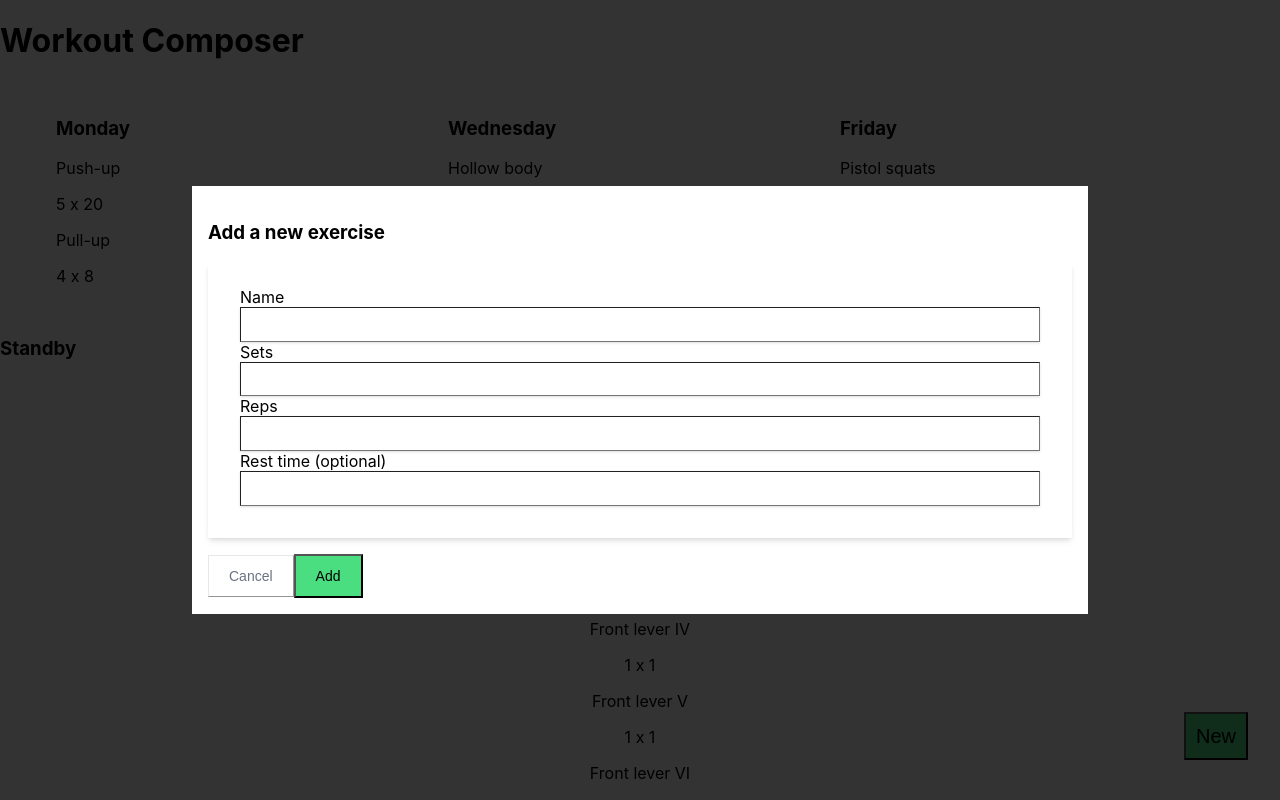
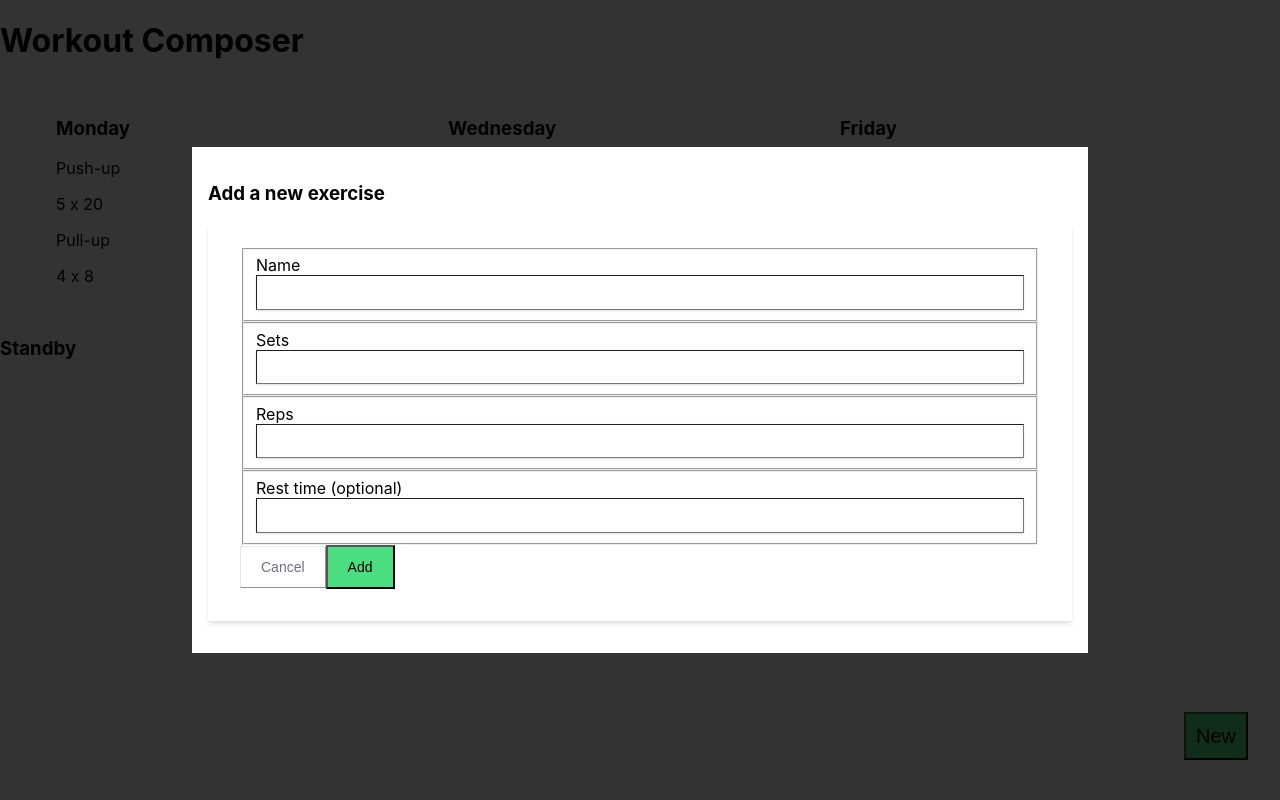
Before and after one commit to matfij/workout-composer, a Next.js app: page / in a window 1280 px wide. Both pictures are taken after a click on the button "New". Built offline with nearby package versions, Linux system fonts and the light colour scheme.

Commit message:
implement exercise adding

```diff
--- a/package.json
+++ b/package.json
@@ -13,6 +13,7 @@
     "react": "18.2.0",
     "react-beautiful-dnd": "^13.1.0",
     "react-dom": "18.2.0",
+    "react-hook-form": "^7.33.1",
     "uuid": "^8.3.2"
   },
   "devDependencies": {
--- a/src/components/exercise-add.tsx
+++ b/src/components/exercise-add.tsx
@@ -1,58 +1,98 @@
 import style from './exercise-add.module.css';
 import { FunctionComponent } from 'react';
+import { SubmitHandler, useForm } from 'react-hook-form';
+import { Exercise } from './exercise-item';
+import { useBoardData, useSetBoardDataContext } from '../context/BoardContext';
+import { v4 as uuidv4 } from 'uuid';
 
 type Props = {
   onCancel: () => void;
 };
 
 const ExerciseAdd: FunctionComponent<Props> = (props: Props) => {
+  const boardData = useBoardData();
+  const updateBoardData = useSetBoardDataContext();
+  const {
+    register,
+    handleSubmit,
+    formState: { errors },
+  } = useForm<Partial<Exercise>>();
+
+  const addExercise: SubmitHandler<Partial<Exercise>> = (data: Partial<Exercise>) => {
+    if (!data.name || !data.sets || !data.reps) return;
+    const newExercise: Exercise = {
+      id: uuidv4(),
+      name: data.name,
+      sets: data.sets,
+      reps: data.reps,
+      rest: data.rest,
+    };
+    const newBoardData = boardData;
+    newBoardData.standby.push(newExercise);
+    updateBoardData(newBoardData);
+  };
+
   return (
     <section onClick={props.onCancel} className={style.modalBackdrop}>
       <div onClick={(e) => e.stopPropagation()} className={style.modalWrapper}>
         <div className="flex items-center p-4">
-          <h3 className="text-xl font-semibold text-gray-900 dark:text-white">
-            Add a new exercise
-          </h3>
+          <h3 className="text-xl font-semibold text-gray-900 dark:text-white">Add a new exercise</h3>
         </div>
 
-        <form className={style.formWrapper}>
-          <div className="mb-4">
+        <form onSubmit={handleSubmit(addExercise)} className={style.formWrapper}>
+          <fieldset className="mb-4">
             <label className={style.formLabel} htmlFor="name">
               Name
             </label>
-            <input className={style.formInput} id="name" type="text" />
-          </div>
+            <input
+              {...register('name', { required: true })}
+              className={style.formInput}
+              id="name"
+              type="text"
+            />
+            {errors.name && <span className="px-2 text-sm text-red-600">Name required</span>}
+          </fieldset>
           <div className="flex mb-4 gap-2">
-            <div className="w-1/2">
+            <fieldset className="w-1/2">
               <label className={style.formLabel} htmlFor="sets">
                 Sets
               </label>
-              <input className={style.formInput} id="sets" type="number" />
-            </div>
+              <input
+                {...register('sets', { required: true })}
+                className={style.formInput}
+                id="sets"
+                type="number"
+              />
+              {errors.sets && <span className="px-2 text-sm text-red-600">Sets required</span>}
+            </fieldset>
 
-            <div className="w-1/2">
+            <fieldset className="w-1/2">
               <label className={style.formLabel} htmlFor="reps">
                 Reps
               </label>
-              <input className={style.formInput} id="reps" type="number" />
-            </div>
+              <input
+                {...register('reps', { required: true })}
+                className={style.formInput}
+                id="reps"
+                type="number"
+              />
+              {errors.reps && <span className="px-2 text-sm text-red-600">Reps required</span>}
+            </fieldset>
           </div>
-          <div className="mb-4">
+          <fieldset className="mb-4">
             <label className={style.formLabel} htmlFor="rest">
               Rest time (optional)
             </label>
-            <input className={style.formInput} id="rest" type="text" />
+            <input {...register('rest')} className={style.formInput} id="rest" type="text" />
+          </fieldset>
+
+          <div className="flex items-center pt-4 space-x-2">
+            <button onClick={props.onCancel} type="button" className={style.formBtnCancel}>
+              Cancel
+            </button>
+            <button className={style.formBtnSubmit}>Add</button>
           </div>
         </form>
-
-        <div className="flex items-center p-4 space-x-2">
-          <button onClick={props.onCancel} type="button" className={style.formBtnCancel}>
-            Cancel
-          </button>
-          <button type="button" className={style.formBtnSubmit}>
-            Add
-          </button>
-        </div>
       </div>
     </section>
   );
--- a/src/context/exercise-data.tsx
+++ b/src/context/exercise-data.tsx
@@ -26,11 +26,7 @@ export const initialBoardData: BoardData = {
     },
   ],
   standby: [
-    { id: uuidv4(), name: 'Front lever I', sets: 1, reps: 1 },
-    { id: uuidv4(), name: 'Front lever I', sets: 1, reps: 1 },
-    { id: uuidv4(), name: 'Front lever III', sets: 1, reps: 1 },
-    { id: uuidv4(), name: 'Front lever IV', sets: 1, reps: 1 },
-    { id: uuidv4(), name: 'Front lever V', sets: 1, reps: 1 },
-    { id: uuidv4(), name: 'Front lever VI', sets: 1, reps: 1 },
+    { id: uuidv4(), name: 'Front lever', sets: 1, reps: 1 },
+    { id: uuidv4(), name: 'Straddle planche', sets: 1, reps: 1 },
   ],
 };
```
Also changed, not shown: 1 other file (tests, documents, lock files or other folders).
